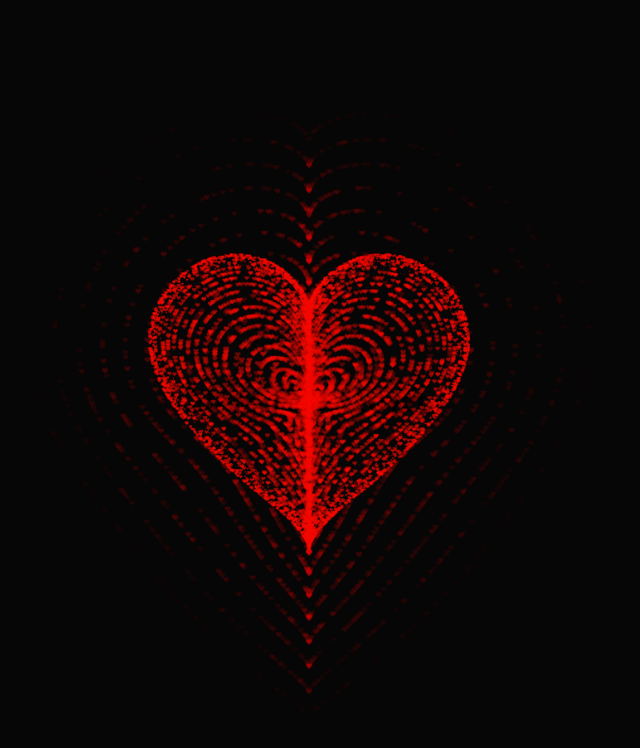
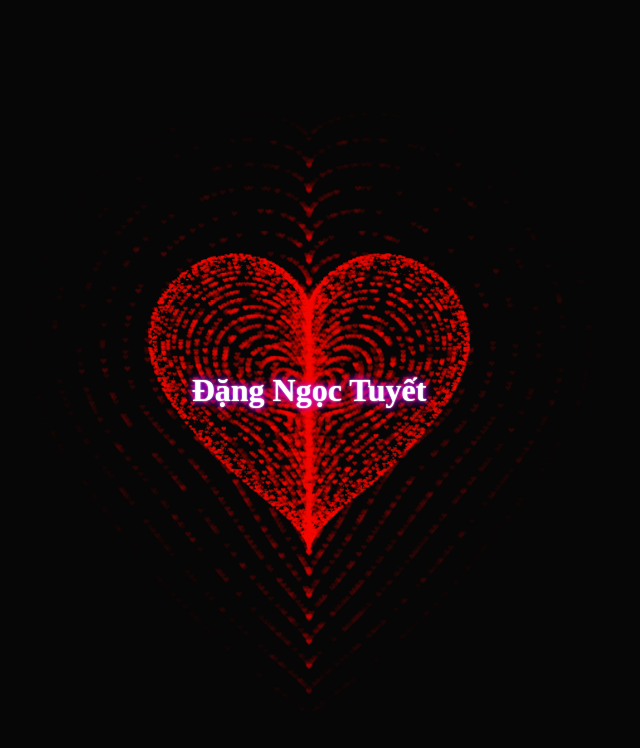
Before and after one commit to tuanmoccs/tymmmmm, a plain HTML site: page index.html in a window 1280 px wide. Shown: the whole page, without its empty margins (331-971 px from the left). Drawn offline with Linux system fonts and the light colour scheme; animation ran at ten frames a second.

Commit message:
Update style.css

```diff
--- a/style.css
+++ b/style.css
@@ -1,3 +1,5 @@
+@import url('https://fonts.googleapis.com/css2?family=Mr+Dafoe&display=swap');
+@import url('https://fonts.googleapis.com/css2?family=Exo:wght@900&display=swap');
 body {
 	display: flex;
 	justify-content: center;
@@ -46,7 +48,16 @@ body {
 	transform: rotate(45deg);
 	transform-origin: 100% 100%;
 }
-
+.name{
+	font-family: 'Poppins';
+	 margin: 0;
+	 font-size: 2.0em;
+	 margin-top: -0.6em;
+	 color: white;
+	 text-shadow: 0 0 0.05em #fff, 0 0 0.2em #8e05fe, 0 0 0.3em #fe05e1;
+	 /* transform: rotate(-7deg); */
+	  z-index:1000
+   }
 @keyframes animate {
 	0% {
 		transform: scale(1);
```
